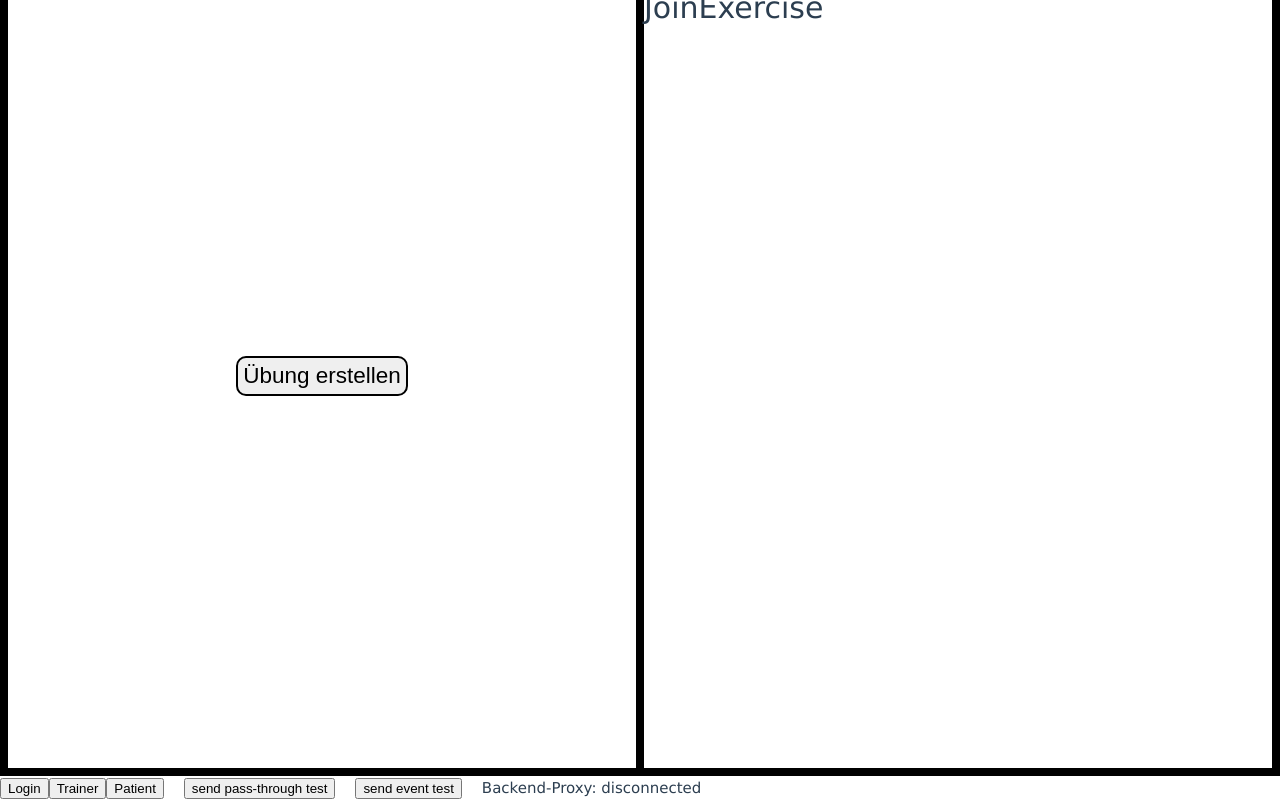
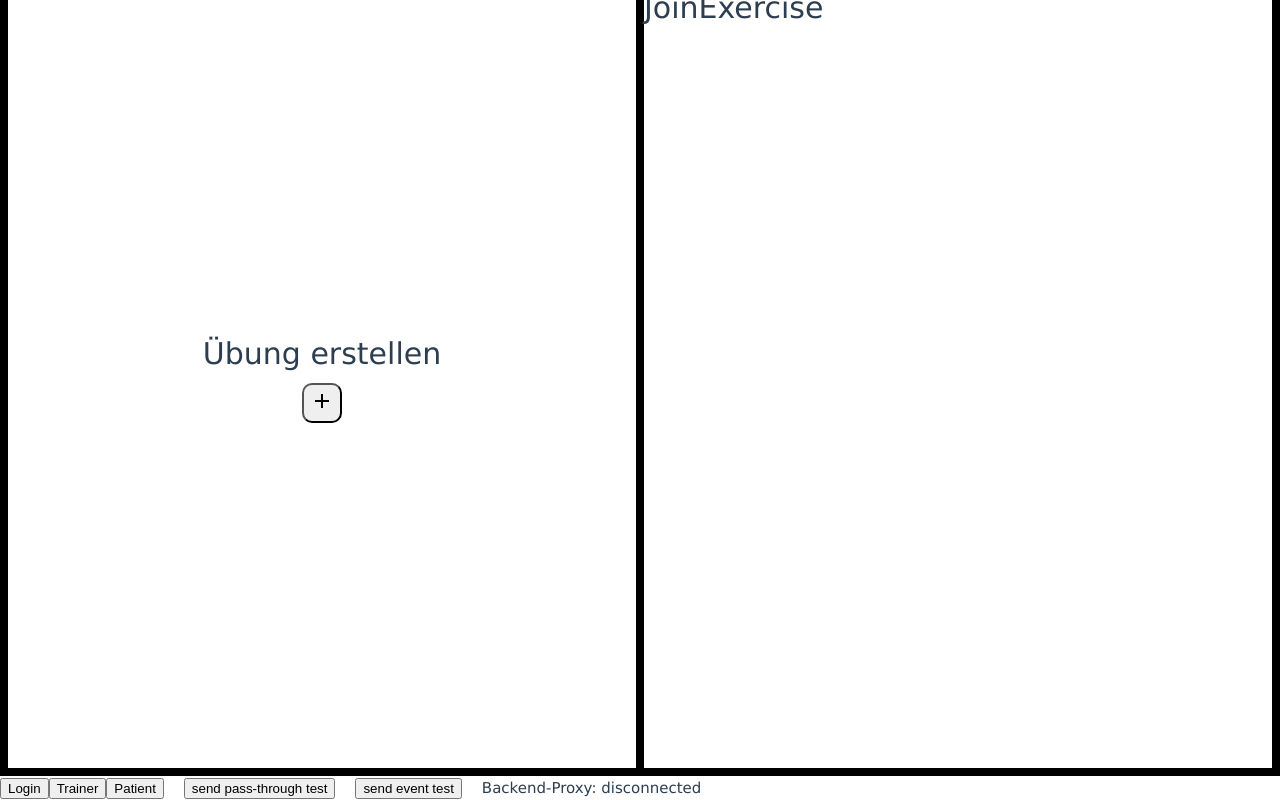
Before and after one commit to hpi-sam/dps.training_k, a Vue app in the folder frontend/: page / in a window 1280 px wide. Both pictures are taken after a click on the button "Trainer". Shown: the part 24-824 px from the top of the page. Built offline with nearby package versions, Linux system fonts and the light colour scheme; no server answers.

Commit message:
#15: creates exercise over socket

```diff
--- a/frontend/src/components/ModuleTrainer.vue
+++ b/frontend/src/components/ModuleTrainer.vue
@@ -1,3 +1,15 @@
+<script>
+  const currentLeftScreen = ref('ScreenCreateExercise')
+  const currentRightScreen = ref('ScreenJoinExercise')
+
+  export function setLeftScreen(newScreen) {
+    currentLeftScreen.value = newScreen
+  }
+  export function setRightScreen(newScreen) {
+    currentRightScreen.value = newScreen
+  }
+</script>
+
 <script setup>
   import {ref} from 'vue'
   import ScreenCreateExercise from './screensTrainer/ScreenCreateExercise.vue'
@@ -11,31 +23,28 @@
     ScreenExerciseCreation,
     ScreenAreaCreation
   }
-
-  const currentLeftSide = ref('ScreenCreateExercise')
-  const currentRightSide = ref('ScreenJoinExercise')
 </script>
 
 <template>
-  <div id="leftSide">
-    <component :is="screens[currentLeftSide]" @switch-left-side="(to) => currentLeftSide = to" @switch-right-side="(to) => currentRightSide = to" />
+  <div id="leftScreen">
+    <component :is="screens[currentLeftScreen]" />
   </div>
-  <div id="rightSide">
-    <component :is="screens[currentRightSide]" @switch-left-side="(to) => currentLeftSide = to" @switch-right-side="(to) => currentRightSide = to" />
+  <div id="rightScreen">
+    <component :is="screens[currentRightScreen]" />
   </div>
 </template>
 
 <style scoped>
-  #leftSide, #rightSide{
+  #leftScreen, #rightScreen{
     float: left;
     width: 50%;
     height: 100%;
     border: 8px solid black;
   }
-  #leftSide{
+  #leftScreen{
     border-right: 4px solid black;
   }
-  #rightSide{
+  #rightScreen{
     border-left: 4px solid black;
   }
 </style>
--- a/frontend/src/components/screensTrainer/ScreenCreateExercise.vue
+++ b/frontend/src/components/screensTrainer/ScreenCreateExercise.vue
@@ -1,36 +1,15 @@
 <script setup>
-  import {ref} from 'vue'
-  import {socket} from "@/socket.js";
-  const emit = defineEmits(['switchLeftSide', 'switchRightSide'])
-  const errorOccured = ref(false)
-  const errorMassage = ref('')
-
-  function submit(){
-    socket.emit('test-event', JSON.stringify('trainer-exercise-create'))
-  }
-
-  socket.on("trainer-exercise-create", (arg) => {
-    /** @type {Exercise} */
-    const exercise = JSON.parse(arg);
-    if(exercise){
-        emit('switchRightSide', 'ScreenAreaCreation')
-        emit('switchLeftSide', 'ScreenExerciseCreation')
-      errorOccured.value = false
-    } else {
-      errorOccured.value = true
-      errorMassage.value = "Fehler: Übung konnte nicht erstellt werden"
-    }
-    });
+  import {trainerExerciseCreate} from "@/socket.js";
 
 </script>
 <template>
   <div id="main">
-    <button @click="submit()">
-      Übung erstellen
+    <h1>Übung erstellen</h1>
+    <button @click="trainerExerciseCreate()">
+      <svg xmlns="http://www.w3.org/2000/svg" height="24" viewBox="0 -960 960 960" width="24">
+        <path d="M440-440H200v-80h240v-240h80v240h240v80H520v240h-80v-240Z" />
+      </svg>
     </button>
-    <p v-if="errorOccured" id="errorMassage">
-      {{ errorMassage }}
-    </p>
   </div>
 </template>
 
@@ -44,13 +23,9 @@
     flex-direction: column;
   }
   button{
-    border: 2px solid black;
+    margin-top: 5px;
+    height: 40px;
+    width: 40px;
     border-radius: 10px;
-    padding: 5px;
-    margin: 5px;
-    font-size: 1.5em;
-  }
-  #errorMassage{
-    color: red;
   }
 </style>
--- a/frontend/src/components/screensTrainer/ScreenExerciseCreation.vue
+++ b/frontend/src/components/screensTrainer/ScreenExerciseCreation.vue
@@ -1,14 +1,16 @@
 <script setup>
+  import { useTrainerStore } from '@/stores/Trainer';
   import { useExerciseStore } from '@/stores/Exercise';
+  const trainerStore = useTrainerStore()
   const exerciseStore = useExerciseStore()
 </script>
 
 <template>
   <nav>
-    <div id="nav-trainer">{{ exerciseStore.getPatient('123').patientCode }}</div>
-    <div id="nav-exercise-code">{{ exerciseStore.getExerciseCode }}</div>
+    <div id="nav-trainer">{{ trainerStore.username }}</div>
+    <div id="nav-exercise-code">{{ exerciseStore.exerciseCode }}</div>
   </nav>
-  <div>{{ exerciseStore }}</div>
+  <div>Geladenes Übungsobjekt: <br>{{ exerciseStore }}</div>
 </template>
 
 <style scoped>
--- a/frontend/src/components/widgets/LoginTrainer.vue
+++ b/frontend/src/components/widgets/LoginTrainer.vue
@@ -1,11 +1,14 @@
 <script setup>
   import {ref} from 'vue'
   import {trainerLogin} from "@/socket.js";
+  import { useTrainerStore } from '@/stores/Trainer';
 
   const usernameInput = ref("")
   const passwordInput = ref("")
 
   function submit(){
+    const trainerStore = useTrainerStore()
+    trainerStore.username = usernameInput.value
     trainerLogin(usernameInput.value, passwordInput.value)
   }
 </script>
@@ -18,6 +21,7 @@
       <input v-model="passwordInput" type="password" placeholder="Passwort">
       <button @click="submit()">
         <svg xmlns="http://www.w3.org/2000/svg" height="24" viewBox="0 -960 960 960" width="24">
+          <!-- eslint-disable-next-line max-len, vue/max-len -->
           <path d="M480-120v-80h280v-560H480v-80h280q33 0 56.5 23.5T840-760v560q0 33-23.5 56.5T760-120H480Zm-80-160-55-58 102-102H120v-80h327L345-622l55-58 200 200-200 200Z" />
         </svg>
       </button>
--- a/frontend/src/socket.js
+++ b/frontend/src/socket.js
@@ -2,7 +2,8 @@ import {reactive} from "vue";
 import {io} from "socket.io-client";
 import { useExerciseStore } from "./stores/Exercise.js";
 import {setModule, showErrorToast, showWarningToast} from "@/App.vue";
-import { useTrainerStore } from "./stores/Trainer.js";
+import {setLeftScreen as moduleTrainerSetLeftScreen} from "@/components/ModuleTrainer.vue"
+import {setRightScreen as moduleTrainerSetRightScreen} from "@/components/ModuleTrainer.vue"
 
 /** @type {String} */
 const logTag = "frontendSocket:";
@@ -65,8 +66,13 @@ export function configureSocket() {
 	});
 
 	socket.on("trainer-exercise-create", (arg) => {
+		if(!arg){
+			showErrorToast("Fehler: Übung konnte nicht erstellt werden")
+		}
 		const json = JSON.parse(arg)
 		exerciseStore.createFromJSON(json)
+		moduleTrainerSetLeftScreen('ScreenExerciseCreation')
+		moduleTrainerSetRightScreen('ScreenAreaCreation')
     });
 
 	socket.on("trainer-exercise-start", () => {
@@ -103,11 +109,11 @@ export function trainerLogin(username, password) {
     socket.emit("trainer-login", JSON.stringify({username: username, password: password}));
 }
 
-export function trainerCreateExercise() {
+export function trainerExerciseCreate() {
     socket.emit("trainer-exercise-create");
 }
 
-export function trainerStartExercise() {
+export function trainerExerciseStart() {
     socket.emit("trainer-exercise-start");
 }
 
```
Also changed, not shown: frontend/.eslintrc.cjs, 1 other file (tests, documents, lock files or other folders).
